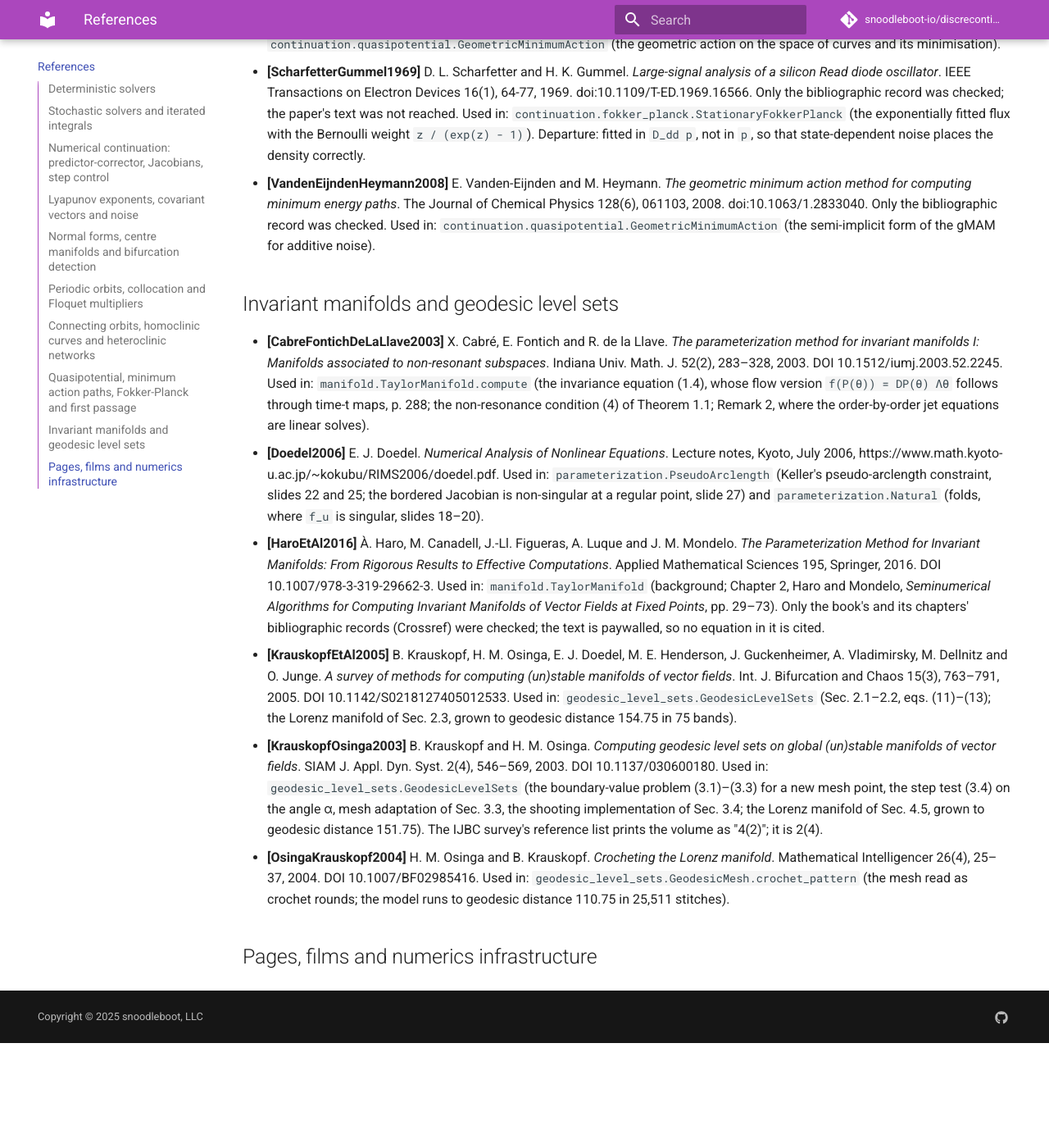
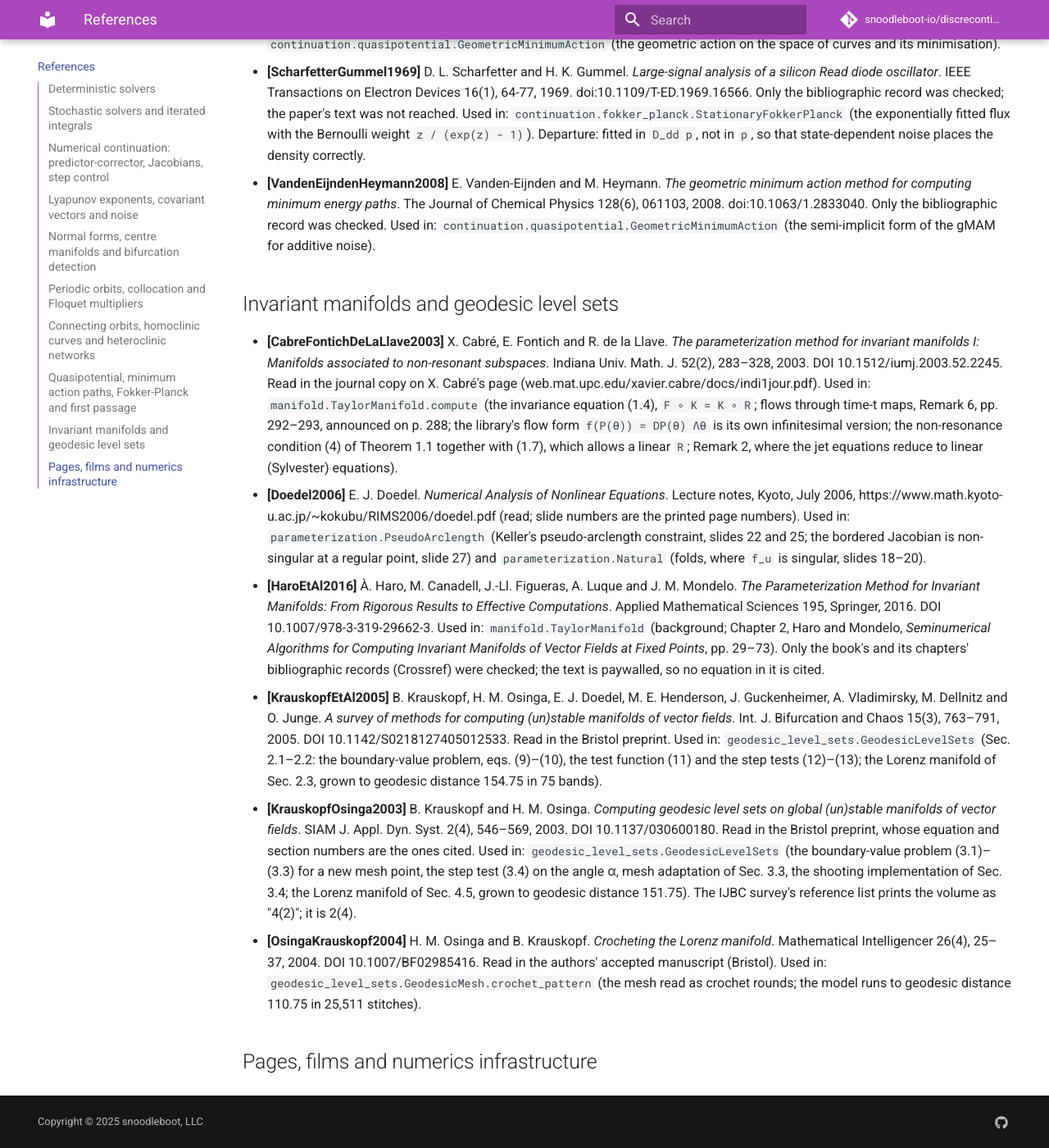
Before and after one commit to snoodleboot-io/discrecontinual_equations, an MkDocs documentation site: the page built from docs/references.md, in a window 1280 px wide and 1400 px high, scrolled down 9962 px. Shown: the whole window at 82% size. Built offline with MkDocs 1.6.1 and Material for MkDocs 9.7.7, drawn with Linux system fonts in a browser that asks for light colours; comment, search, counter and statistics services are not loaded; before the commit the page ends 11234 px from its top, so only the background shows below that.

Commit message:
Cite the survey's (9)-(11) for the landing problem, Cabre-Fontich-de la Llave's Remark 6 and (1.7) for flows and a linear R, and say where each source was read

```diff
--- a/docs/references/manifolds.md
+++ b/docs/references/manifolds.md
@@ -3,9 +3,9 @@
 <!-- One entry per work, sorted by key. Format:
 - **[AuthorYear]** Authors. *Title*. Venue, year. arXiv:xxxx / DOI. Used in: `module.function` (eq./thm).
 -->
-- **[CabreFontichDeLaLlave2003]** X. Cabré, E. Fontich and R. de la Llave. *The parameterization method for invariant manifolds I: Manifolds associated to non-resonant subspaces*. Indiana Univ. Math. J. 52(2), 283–328, 2003. DOI 10.1512/iumj.2003.52.2245. Used in: `manifold.TaylorManifold.compute` (the invariance equation (1.4), whose flow version `f(P(θ)) = DP(θ) Λθ` follows through time-t maps, p. 288; the non-resonance condition (4) of Theorem 1.1; Remark 2, where the order-by-order jet equations are linear solves).
-- **[Doedel2006]** E. J. Doedel. *Numerical Analysis of Nonlinear Equations*. Lecture notes, Kyoto, July 2006, https://www.math.kyoto-u.ac.jp/~kokubu/RIMS2006/doedel.pdf. Used in: `parameterization.PseudoArclength` (Keller's pseudo-arclength constraint, slides 22 and 25; the bordered Jacobian is non-singular at a regular point, slide 27) and `parameterization.Natural` (folds, where `f_u` is singular, slides 18–20).
+- **[CabreFontichDeLaLlave2003]** X. Cabré, E. Fontich and R. de la Llave. *The parameterization method for invariant manifolds I: Manifolds associated to non-resonant subspaces*. Indiana Univ. Math. J. 52(2), 283–328, 2003. DOI 10.1512/iumj.2003.52.2245. Read in the journal copy on X. Cabré's page (web.mat.upc.edu/xavier.cabre/docs/indi1jour.pdf). Used in: `manifold.TaylorManifold.compute` (the invariance equation (1.4), `F ∘ K = K ∘ R`; flows through time-t maps, Remark 6, pp. 292–293, announced on p. 288; the library's flow form `f(P(θ)) = DP(θ) Λθ` is its own infinitesimal version; the non-resonance condition (4) of Theorem 1.1 together with (1.7), which allows a linear `R`; Remark 2, where the jet equations reduce to linear (Sylvester) equations).
+- **[Doedel2006]** E. J. Doedel. *Numerical Analysis of Nonlinear Equations*. Lecture notes, Kyoto, July 2006, https://www.math.kyoto-u.ac.jp/~kokubu/RIMS2006/doedel.pdf (read; slide numbers are the printed page numbers). Used in: `parameterization.PseudoArclength` (Keller's pseudo-arclength constraint, slides 22 and 25; the bordered Jacobian is non-singular at a regular point, slide 27) and `parameterization.Natural` (folds, where `f_u` is singular, slides 18–20).
 - **[HaroEtAl2016]** À. Haro, M. Canadell, J.-Ll. Figueras, A. Luque and J. M. Mondelo. *The Parameterization Method for Invariant Manifolds: From Rigorous Results to Effective Computations*. Applied Mathematical Sciences 195, Springer, 2016. DOI 10.1007/978-3-319-29662-3. Used in: `manifold.TaylorManifold` (background; Chapter 2, Haro and Mondelo, *Seminumerical Algorithms for Computing Invariant Manifolds of Vector Fields at Fixed Points*, pp. 29–73). Only the book's and its chapters' bibliographic records (Crossref) were checked; the text is paywalled, so no equation in it is cited.
-- **[KrauskopfEtAl2005]** B. Krauskopf, H. M. Osinga, E. J. Doedel, M. E. Henderson, J. Guckenheimer, A. Vladimirsky, M. Dellnitz and O. Junge. *A survey of methods for computing (un)stable manifolds of vector fields*. Int. J. Bifurcation and Chaos 15(3), 763–791, 2005. DOI 10.1142/S0218127405012533. Used in: `geodesic_level_sets.GeodesicLevelSets` (Sec. 2.1–2.2, eqs. (11)–(13); the Lorenz manifold of Sec. 2.3, grown to geodesic distance 154.75 in 75 bands).
-- **[KrauskopfOsinga2003]** B. Krauskopf and H. M. Osinga. *Computing geodesic level sets on global (un)stable manifolds of vector fields*. SIAM J. Appl. Dyn. Syst. 2(4), 546–569, 2003. DOI 10.1137/030600180. Used in: `geodesic_level_sets.GeodesicLevelSets` (the boundary-value problem (3.1)–(3.3) for a new mesh point, the step test (3.4) on the angle α, mesh adaptation of Sec. 3.3, the shooting implementation of Sec. 3.4; the Lorenz manifold of Sec. 4.5, grown to geodesic distance 151.75). The IJBC survey's reference list prints the volume as "4(2)"; it is 2(4).
-- **[OsingaKrauskopf2004]** H. M. Osinga and B. Krauskopf. *Crocheting the Lorenz manifold*. Mathematical Intelligencer 26(4), 25–37, 2004. DOI 10.1007/BF02985416. Used in: `geodesic_level_sets.GeodesicMesh.crochet_pattern` (the mesh read as crochet rounds; the model runs to geodesic distance 110.75 in 25,511 stitches).
+- **[KrauskopfEtAl2005]** B. Krauskopf, H. M. Osinga, E. J. Doedel, M. E. Henderson, J. Guckenheimer, A. Vladimirsky, M. Dellnitz and O. Junge. *A survey of methods for computing (un)stable manifolds of vector fields*. Int. J. Bifurcation and Chaos 15(3), 763–791, 2005. DOI 10.1142/S0218127405012533. Read in the Bristol preprint. Used in: `geodesic_level_sets.GeodesicLevelSets` (Sec. 2.1–2.2: the boundary-value problem, eqs. (9)–(10), the test function (11) and the step tests (12)–(13); the Lorenz manifold of Sec. 2.3, grown to geodesic distance 154.75 in 75 bands).
+- **[KrauskopfOsinga2003]** B. Krauskopf and H. M. Osinga. *Computing geodesic level sets on global (un)stable manifolds of vector fields*. SIAM J. Appl. Dyn. Syst. 2(4), 546–569, 2003. DOI 10.1137/030600180. Read in the Bristol preprint, whose equation and section numbers are the ones cited. Used in: `geodesic_level_sets.GeodesicLevelSets` (the boundary-value problem (3.1)–(3.3) for a new mesh point, the step test (3.4) on the angle α, mesh adaptation of Sec. 3.3, the shooting implementation of Sec. 3.4; the Lorenz manifold of Sec. 4.5, grown to geodesic distance 151.75). The IJBC survey's reference list prints the volume as "4(2)"; it is 2(4).
+- **[OsingaKrauskopf2004]** H. M. Osinga and B. Krauskopf. *Crocheting the Lorenz manifold*. Mathematical Intelligencer 26(4), 25–37, 2004. DOI 10.1007/BF02985416. Read in the authors' accepted manuscript (Bristol). Used in: `geodesic_level_sets.GeodesicMesh.crochet_pattern` (the mesh read as crochet rounds; the model runs to geodesic distance 110.75 in 25,511 stitches).
--- a/docs/user-guide/manifolds.md
+++ b/docs/user-guide/manifolds.md
@@ -66,7 +66,8 @@ $$
 where `v_i` are the eigenvectors. Cabré, Fontich and de la Llave state the
 method for maps as `F ∘ K = K ∘ R` (their eq. (1.4)), with `R` linear when
 there are no internal resonances. Flows follow through time-`t` maps (their
-p. 288). The equation above is the flow's infinitesimal form.
+Remark 6, announced on p. 288). The equation above is the flow's infinitesimal
+form, written out here rather than taken from the paper.
 
 Write `P(θ) = Σ_m p_m θ^m` over multi-indices `m`. Matching the coefficients of
 `θ^m` for `|m| ≥ 2` gives one linear solve per monomial:
@@ -79,9 +80,11 @@ Here the right-hand side is the `θ^m` coefficient of the field evaluated on the
 series known so far. `TaylorManifold.compute` does exactly this. It evaluates
 `f` on truncated multivariate series, one degree at a time, and solves each
 system with `numpy.linalg.solve`. The solve is non-singular as long as no
-`m · λ` is an eigenvalue of `A`. That is the non-resonance condition, condition
-(4) of Cabré–Fontich–de la Llave's Theorem 1.1: no product of at most `L`
-eigenvalues of the map lies in the rest of its spectrum.
+`m · λ` is an eigenvalue of `A`. For the time-`t` map, whose eigenvalues are
+`e^{λt}`, this is Cabré–Fontich–de la Llave's Theorem 1.1 with two
+conditions together: (4), no product of 2 to `L` of the selected eigenvalues is
+an eigenvalue of the rest of the spectrum, and (1.7), none is one of the
+selected eigenvalues themselves, which is what lets `R` be the linear `Λ`.
 
 ### Example
 
@@ -169,7 +172,7 @@ $$
 \lVert b_r - r\rVert = \Delta
 $$
 
-These are their eqs. (3.1)–(3.3), or (11) in the IJBC survey. The step `Δ` is
+These are their eqs. (3.1)–(3.3), or (9)–(11) in the IJBC survey. The step `Δ` is
 accepted if the radial line turns gently. With `α_r` the angle between
 `p_r → r` and `r → b_r`, they require
 
```
